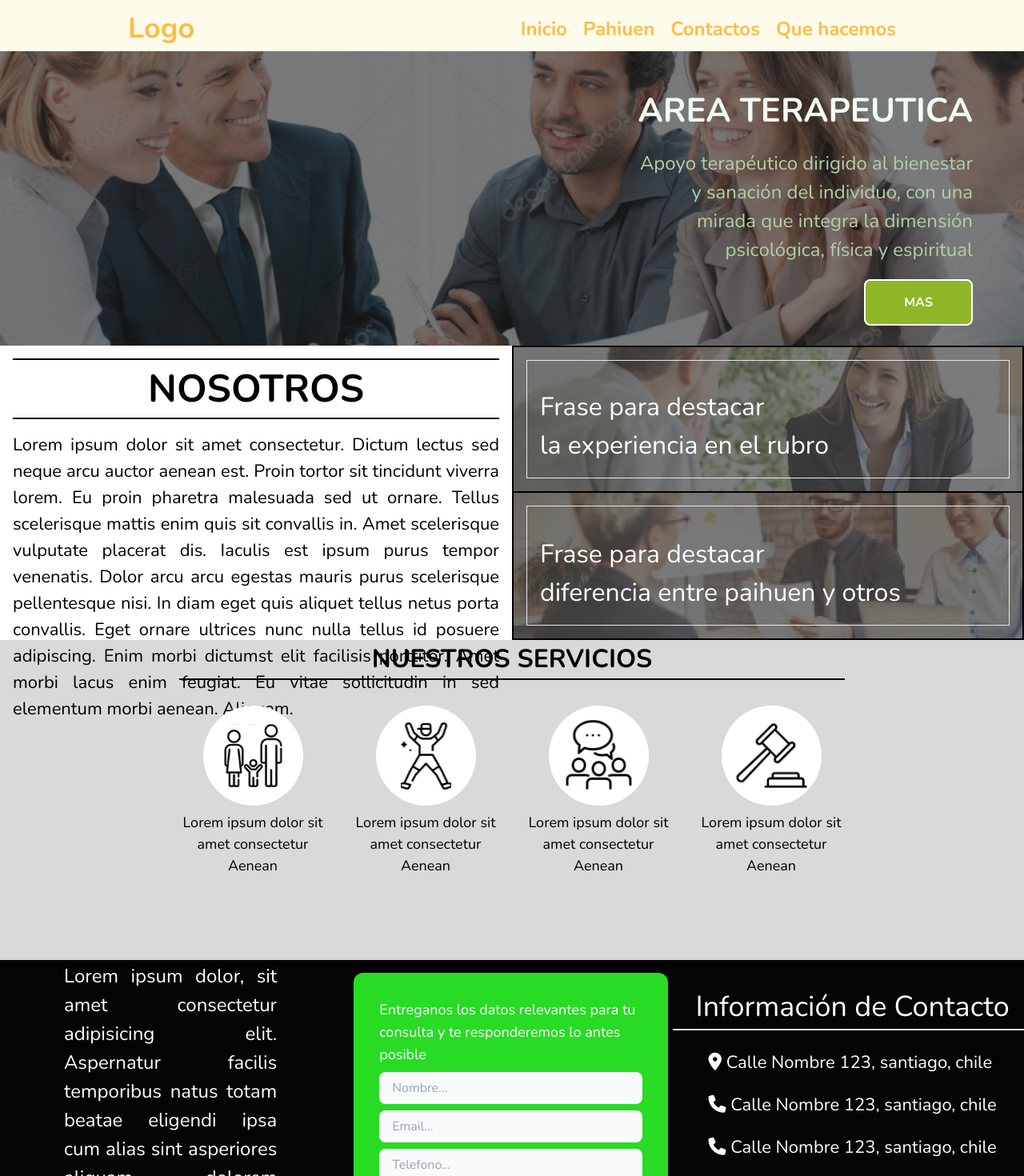
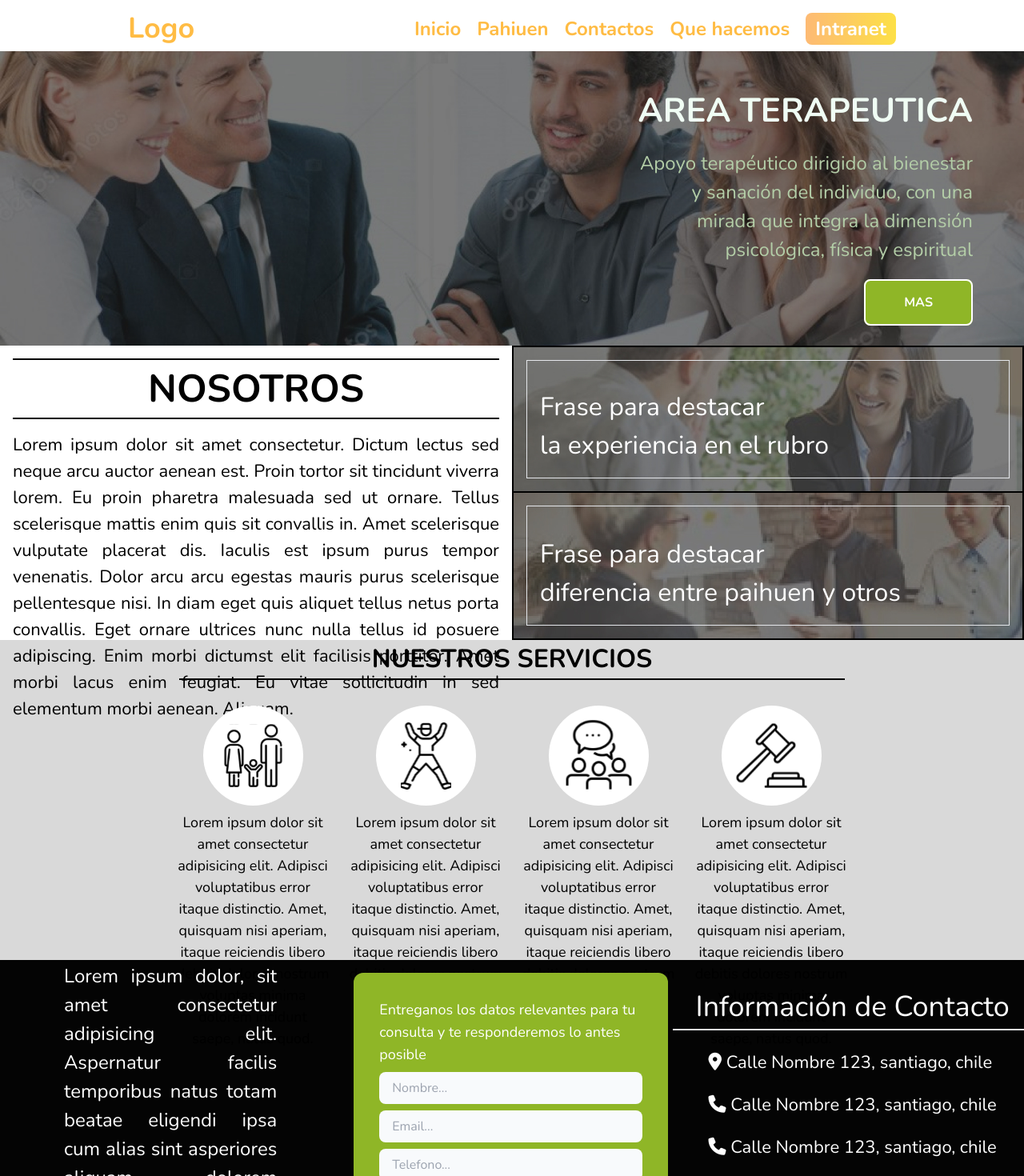
Before and after one commit to theseb44/ParcialFinal, a Vue app in the folder FrontEnd/: page / in a window 1280 px wide. Shown: the top 1470 px of the page at 80% size. Built offline with nearby package versions, Linux system fonts and the light colour scheme.

Commit message:
jesus/Algunas correcciones en los estilos de los componentes

```diff
--- a/FrontEnd/package.json
+++ b/FrontEnd/package.json
@@ -11,7 +11,8 @@
   },
   "dependencies": {
     "pinia": "^2.0.36",
-    "vue": "^3.3.2"
+    "vue": "^3.3.2",
+    "vue-router": "^4.2.2"
   },
   "devDependencies": {
     "@rushstack/eslint-patch": "^1.2.0",
--- a/FrontEnd/src/App.vue
+++ b/FrontEnd/src/App.vue
@@ -1,8 +1,8 @@
 <script setup>
 import Navbar from './components/Navbar.vue'
-import About from './components/About.vue';
+import About from './components/About.vue'
 import Contactos from './components/Contactos.vue'
-import Card from './components/Card.vue';
+import Card from './components/Card.vue'
 </script>
 
 <template>
@@ -11,13 +11,17 @@
   </header>
 
   <!-- Primera seccion -->
-  <section class="bg-[url('./public/img/img-1.jpg')] bg-no-repeat bg-cover h-[46vh] flex justify-end">
+  <section
+    class="bg-[url('./public/img/img-1.jpg')] bg-no-repeat bg-cover h-[46vh] flex justify-end"
+  >
     <!-- Componente de la primera seccion -->
     <div class="flex flex-col items-end justify-center gap-4 h-full px-16">
       <h1 class="text-green-50 text-[42px] font-bold">AREA TERAPEUTICA</h1>
       <p class="text-[#B3CDA7] text-[24px] text-end">
-        Apoyo terapéutico dirigido al bienestar <br> y sanación del individuo, con una <br> mirada que integra
-        la dimensión <br> psicológica, física y espiritual
+        Apoyo terapéutico dirigido al bienestar <br />
+        y sanación del individuo, con una <br />
+        mirada que integra la dimensión <br />
+        psicológica, física y espiritual
       </p>
       <div class="mt-5">
         <a
@@ -32,32 +36,42 @@
 
   <!-- Segunda seccion -->
   <section class="flex h-[46vh]" id="seccion-2">
-    <About/>
+    <About />
   </section>
   <!-- Cierre Segunda seccion -->
 
   <!-- Tercera seccion -->
-  <section class="bg-[#D9D9D9] h-[50vh]">
+  <section class="bg-[#D9D9D9] h-[50vh]" id="seccion-3">
+    <h2 class="border-b-2 mx-56 border-black text-center text-[32px] font-bold mb-8">
+      NUESTROS SERVICIOS
+    </h2>
+    <div class="flex space-x-6 justify-center items-center">
+      <card
+        urlImg="/public/logos/family.svg"
+        texto="Lorem ipsum dolor sit amet consectetur adipisicing elit. Adipisci voluptatibus error itaque distinctio. Amet, quisquam nisi aperiam, itaque reiciendis libero debitis dolores nostrum voluptas minima dolorem incidunt saepe, natus quod."
+      ></card>
 
-<h2 class="border-b-2 mx-56 border-black text-center text-[32px] font-bold mb-8">NUESTROS SERVICIOS</h2>
+      <card
+        urlImg="/public/logos/salto.svg"
+        texto="Lorem ipsum dolor sit amet consectetur adipisicing elit. Adipisci voluptatibus error itaque distinctio. Amet, quisquam nisi aperiam, itaque reiciendis libero debitis dolores nostrum voluptas minima dolorem incidunt saepe, natus quod."
+      ></card>
 
-<div class="flex space-x-6  justify-center items-center ">
+      <card
+        urlImg="/public/logos/chat.svg"
+        texto="Lorem ipsum dolor sit amet consectetur adipisicing elit. Adipisci voluptatibus error itaque distinctio. Amet, quisquam nisi aperiam, itaque reiciendis libero debitis dolores nostrum voluptas minima dolorem incidunt saepe, natus quod."
+      ></card>
 
-  <card urlImg="/public/logos/family.svg" texto="Lorem ipsum dolor sit amet consectetur Aenean"></card>
-
-  <card urlImg="/public/logos/salto.svg" texto="Lorem ipsum dolor sit amet consectetur Aenean"></card>
-
-  <card urlImg="/public/logos/chat.svg" texto="Lorem ipsum dolor sit amet consectetur Aenean"></card>
-
-  <card urlImg="/public/logos/law.svg" texto="Lorem ipsum dolor sit amet consectetur Aenean"></card>
-
+      <card
+        urlImg="/public/logos/law.svg"
+        texto="Lorem ipsum dolor sit amet consectetur adipisicing elit. Adipisci voluptatibus error itaque distinctio. Amet, quisquam nisi aperiam, itaque reiciendis libero debitis dolores nostrum voluptas minima dolorem incidunt saepe, natus quod."
+      ></card>
     </div>
   </section>
   <!-- Cierre tercera seccion -->
 
   <!-- Cuarta seccion -->
   <section class="bg-green-200 h-[50vh]" id="seccion-4">
-    <Contactos/>
+    <Contactos />
   </section>
 </template>
 
--- a/FrontEnd/src/components/Contactos.vue
+++ b/FrontEnd/src/components/Contactos.vue
@@ -8,7 +8,7 @@
       </p>
     </div>
     <div class="w-[33.5%] p-4">
-      <form class="flex flex-col gap-2 bg-[#28DB24] h-full p-8 rounded-xl" action="#">
+      <form class="flex flex-col gap-2 bg-principal h-full p-8 rounded-xl" action="#">
         <span class="text-white text-lg">
           Entreganos los datos relevantes para tu consulta y te responderemos lo antes posible
         </span>
--- a/FrontEnd/src/components/Navbar.vue
+++ b/FrontEnd/src/components/Navbar.vue
@@ -1,16 +1,29 @@
 <template>
-  <nav class="flex justify-between items-center bg-amber-50 px-40 py-4">
+  <nav class="flex justify-between items-center px-40 py-4">
     <span class="text-cuaternario text-4xl font-bold">Logo</span>
 
     <ul class="flex items-center gap-5 text-cuaternario text-2xl font-bold">
-      <li class="hover:text-gray-500 cursor-pointer"><a href="#seccion-1">Inicio</a></li>
-      <li class="hover:text-gray-500 cursor-pointer"><a href="#seccion-2">Pahiuen</a></li>
-      <li class="hover:text-gray-500 cursor-pointer"><a href="#seccion-4">Contactos</a></li>
-      <li class="hover:text-gray-500 cursor-pointer"><a href="#seccion-3">Que hacemos</a></li>
+      <li class="transition ease-in-out duration-500 hover:text-principal cursor-pointer">
+        <a href="#seccion-1">Inicio</a>
+      </li>
+      <li class="transition ease-in-out duration-500 hover:text-principal cursor-pointer">
+        <a href="#seccion-2">Pahiuen</a>
+      </li>
+      <li class="transition ease-in-out duration-500 hover:text-principal cursor-pointer">
+        <a href="#seccion-4">Contactos</a>
+      </li>
+      <li class="transition ease-in-out duration-500 hover:text-principal cursor-pointer">
+        <a href="#seccion-3">Que hacemos</a>
+      </li>
+      <li
+        class="text-white cursor-pointer bg-gradient-to-r from-orange-300 to-yellow-300 py-1 px-3 rounded-lg"
+      >
+        <a class="" href="#">Intranet</a>
+      </li>
     </ul>
   </nav>
 </template>
 
-<script lang="ts" setup></script>
+<script setup></script>
 
 <style scoped></style>
```
Also changed, not shown: 1 other file (tests, documents, lock files or other folders). Lines whose indentation alone changed are shown as unchanged.
